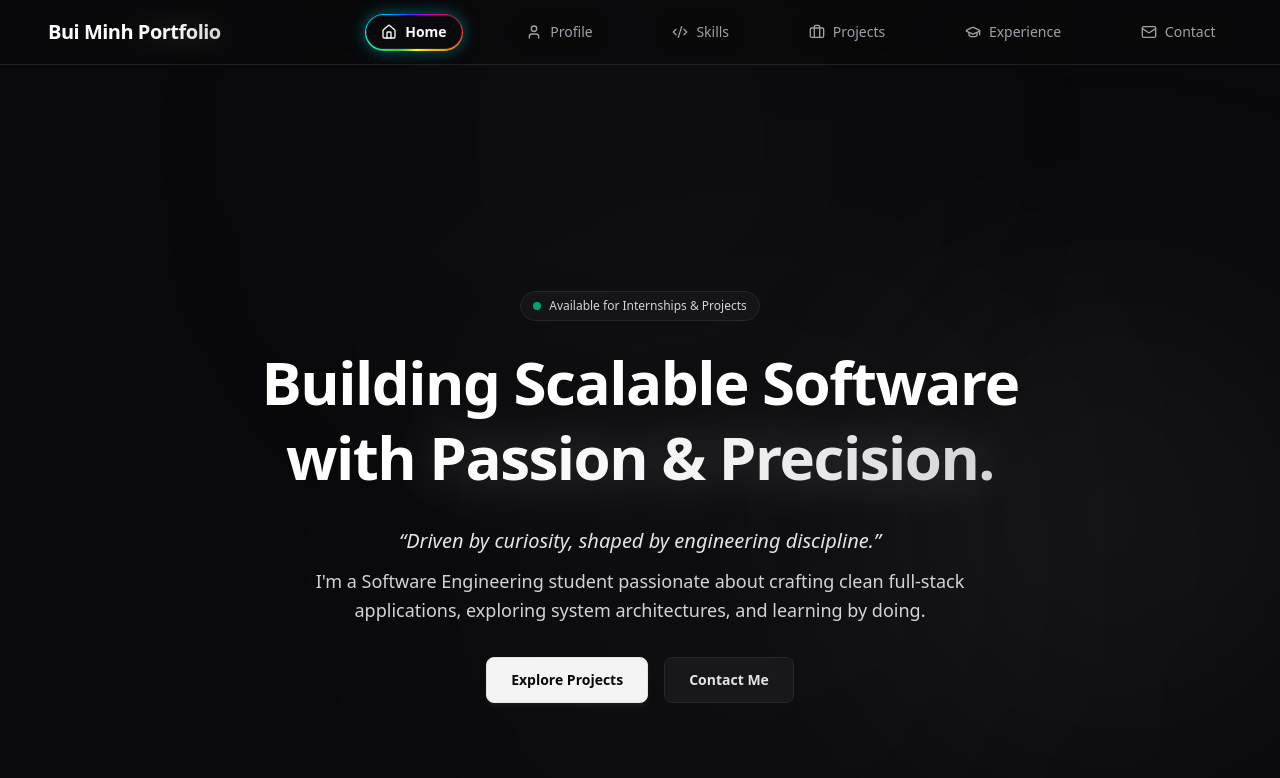
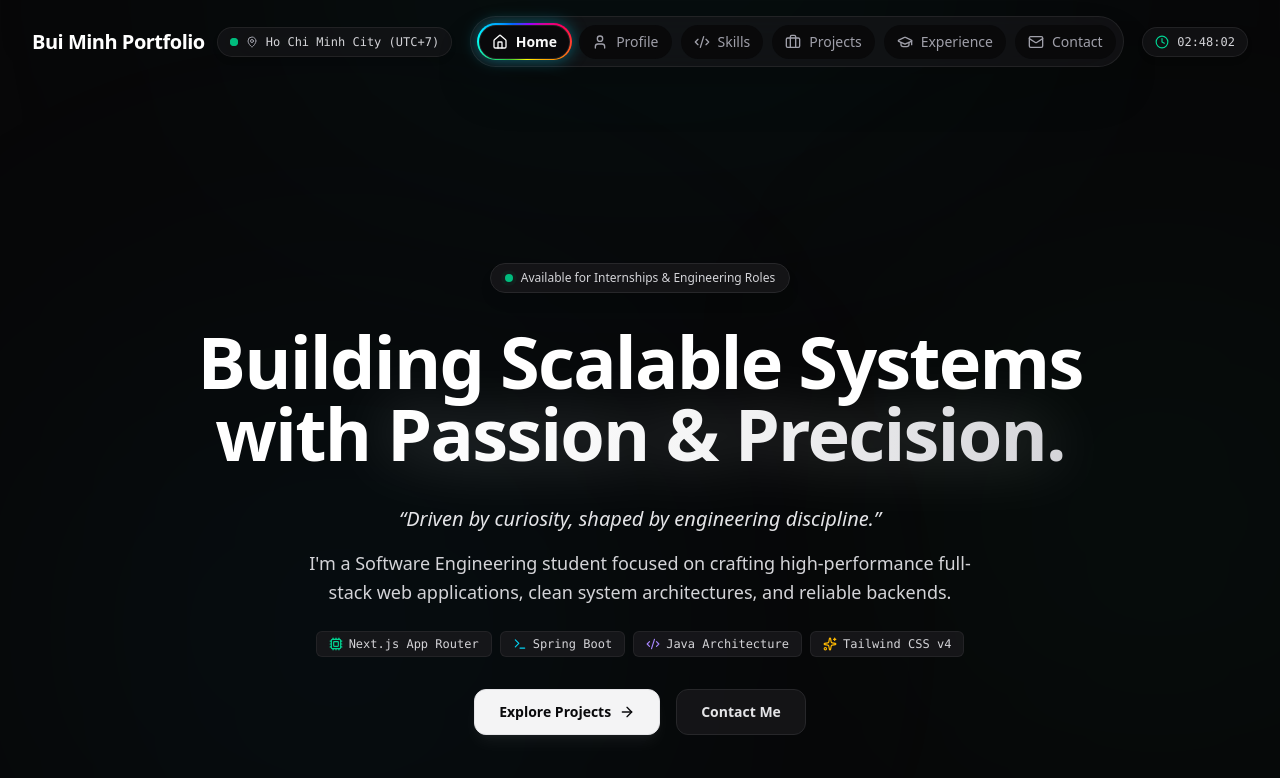
Before and after one commit to Personal-Portfolio-Website/Personal-Portfolio-FE, a Next.js app: page / in a window 1280 px wide. Shown: the top 778 px of the page. Built offline with nearby package versions, Linux system fonts and the light colour scheme.

Commit message:
style: remove extra code showcase and brighten navbar logo

```diff
--- a/src/app/layout.tsx
+++ b/src/app/layout.tsx
@@ -14,12 +14,12 @@ export default function RootLayout({
 }>) {
   return (
     <html lang="en" className="scroll-smooth">
-      <body className="bg-zinc-950 text-zinc-100 min-h-screen selection:bg-zinc-100 selection:text-zinc-950 relative antialiased overflow-x-hidden">
-        {/* Modern Monochromatic Ambient Dark Mesh */}
+      <body className="bg-[#070708] text-zinc-100 min-h-screen selection:bg-zinc-100 selection:text-zinc-950 relative antialiased overflow-x-hidden">
+        {/* Once UI / Magic Portfolio Ambient Glow Mesh */}
         <div className="fixed inset-0 pointer-events-none -z-10 overflow-hidden">
-          <div className="absolute -top-40 left-1/4 w-[600px] h-[600px] bg-zinc-400/5 rounded-full blur-[140px] animate-pulse" />
-          <div className="absolute top-1/3 -right-20 w-[500px] h-[500px] bg-zinc-300/5 rounded-full blur-[130px]" />
-          <div className="absolute -bottom-20 left-1/3 w-[650px] h-[650px] bg-white/[0.03] rounded-full blur-[150px]" />
+          <div className="absolute -top-40 left-1/2 -translate-x-1/2 w-[800px] h-[400px] bg-gradient-to-b from-emerald-500/10 via-cyan-500/5 to-transparent rounded-full blur-[140px]" />
+          <div className="absolute top-1/3 -right-32 w-[500px] h-[500px] bg-emerald-500/5 rounded-full blur-[140px]" />
+          <div className="absolute -bottom-32 left-10 w-[600px] h-[600px] bg-cyan-500/5 rounded-full blur-[160px]" />
         </div>
 
         <Navbar />
--- a/src/components/layout/Navbar.tsx
+++ b/src/components/layout/Navbar.tsx
@@ -1,5 +1,6 @@
 "use client";
 
+import { useEffect, useState } from "react";
 import Link from "next/link";
 import { usePathname } from "next/navigation";
 import {
@@ -8,7 +9,9 @@ import {
   Code2,
   Briefcase,
   GraduationCap,
-  Mail
+  Mail,
+  Clock,
+  MapPin
 } from "lucide-react";
 
 const NAV_ITEMS = [
@@ -22,26 +25,49 @@ const NAV_ITEMS = [
 
 export default function Navbar() {
   const pathname = usePathname();
+  const [timeString, setTimeString] = useState<string>("");
+
+  useEffect(() => {
+    const updateTime = () => {
+      const now = new Date();
+      setTimeString(
+        now.toLocaleTimeString("en-GB", {
+          hour12: false,
+          hour: "2-digit",
+          minute: "2-digit",
+          second: "2-digit",
+        })
+      );
+    };
+
+    updateTime();
+    const interval = setInterval(updateTime, 1000);
+    return () => clearInterval(interval);
+  }, []);
 
   return (
-    <header className="sticky top-0 z-50 w-full backdrop-blur-xl bg-zinc-950/70 border-b border-zinc-800/80">
-      <div className="w-full px-6 md:px-12 h-16 flex items-center justify-between">
-
-        {/* Logo bên trái */}
-        <div className="shrink-0">
+    <header className="sticky top-0 z-50 w-full pt-4 pb-2 px-4 md:px-8 max-w-7xl mx-auto flex items-center justify-between gap-4">
+      {/* Left: Brand & Location Badge */}
+      <div className="shrink-0 flex items-center gap-3">
         <Link
           href="/"
           className="text-xl font-extrabold tracking-tight text-white hover:opacity-90 transition-opacity"
         >
-            Bui Minh{" "}
-            <span className="bg-gradient-to-r from-white via-zinc-100 to-zinc-300 bg-clip-text text-transparent drop-shadow-[0_0_15px_rgba(255,255,255,0.2)]">
-              Portfolio
+          Bui Minh Portfolio
+        </Link>
+
+        <div className="hidden lg:flex items-center gap-2 px-3 py-1.5 rounded-full bg-zinc-900/60 border border-zinc-800/80 backdrop-blur-xl text-xs font-mono text-zinc-300 shadow-md">
+          <span className="relative flex h-2 w-2">
+            <span className="animate-ping absolute inline-flex h-full w-full rounded-full bg-emerald-400 opacity-75" />
+            <span className="relative inline-flex rounded-full h-2 w-2 bg-emerald-500" />
           </span>
-          </Link>
+          <MapPin className="w-3 h-3 text-zinc-400" />
+          <span>Ho Chi Minh City (UTC+7)</span>
+        </div>
       </div>
 
-        {/* Menu dạt rộng sang phải kèm Icon & LED 7 màu */}
-        <nav className="flex items-center justify-between flex-1 ml-12 md:ml-24 lg:ml-36">
+      {/* Center: Floating Capsule Navigation */}
+      <nav className="flex items-center gap-1.5 p-1.5 rounded-full bg-zinc-900/60 border border-zinc-800/80 backdrop-blur-xl shadow-2xl">
         {NAV_ITEMS.map((item) => {
           const isActive = pathname === item.href;
           const Icon = item.icon;
@@ -63,21 +89,28 @@ export default function Navbar() {
               />
 
               <div
-                  className={`relative z-10 px-3.5 py-1.5 rounded-full text-sm font-medium transition-colors duration-200 flex items-center gap-2 whitespace-nowrap ${
+                className={`relative z-10 px-3 py-1.5 rounded-full text-xs sm:text-sm font-medium transition-colors duration-200 flex items-center gap-1.5 sm:gap-2 whitespace-nowrap ${
                   isActive
                     ? "bg-zinc-950 text-zinc-50 font-semibold border border-zinc-800/80"
                     : "bg-zinc-950/90 text-zinc-400 group-hover:text-zinc-100 group-hover:bg-zinc-950 border border-transparent"
                 }`}
               >
-                  <Icon className={`w-4 h-4 transition-transform duration-200 group-hover:scale-110 ${
+                <Icon
+                  className={`w-3.5 h-3.5 sm:w-4 sm:h-4 transition-transform duration-200 group-hover:scale-110 ${
                     isActive ? "text-zinc-50" : "text-zinc-400 group-hover:text-zinc-200"
-                  }`} />
-                  {item.label}
+                  }`}
+                />
+                <span className="hidden sm:inline">{item.label}</span>
               </div>
             </Link>
           );
         })}
       </nav>
+
+      {/* Right: Live Digital Clock Display */}
+      <div className="shrink-0 hidden md:flex items-center gap-2 px-3 py-1.5 rounded-full bg-zinc-900/60 border border-zinc-800/80 backdrop-blur-xl text-xs font-mono text-zinc-300 shadow-md">
+        <Clock className="w-3.5 h-3.5 text-emerald-400 animate-pulse" />
+        <span>{timeString || "00:00:00"}</span>
       </div>
     </header>
   );
--- a/src/components/sections/Hero.tsx
+++ b/src/components/sections/Hero.tsx
@@ -1,21 +1,25 @@
 import Link from "next/link";
+import { ArrowRight, Sparkles, Terminal, Code2, Cpu } from "lucide-react";
 
 export default function Hero() {
   return (
     <section
       id="hero"
-      className="min-h-[calc(100vh-4rem)] flex flex-col justify-center items-center text-center px-6 py-12 max-w-4xl mx-auto"
+      className="min-h-[calc(100vh-5rem)] flex flex-col justify-center items-center text-center px-6 py-12 max-w-5xl mx-auto"
     >
       {/* Badge / Status Tag */}
-      <div className="inline-flex items-center gap-2 px-3 py-1.5 rounded-full bg-zinc-900/80 border border-zinc-800 text-zinc-300 text-xs font-medium mb-6 backdrop-blur-md">
-        <span className="w-2 h-2 rounded-full bg-emerald-400 animate-pulse"></span>
-        Available for Internships & Projects
+      <div className="inline-flex items-center gap-2 px-3.5 py-1.5 rounded-full bg-zinc-900/80 border border-zinc-800 text-zinc-300 text-xs font-medium mb-8 backdrop-blur-md shadow-lg">
+        <span className="relative flex h-2 w-2">
+          <span className="animate-ping absolute inline-flex h-full w-full rounded-full bg-emerald-400 opacity-75" />
+          <span className="relative inline-flex rounded-full h-2 w-2 bg-emerald-500" />
+        </span>
+        Available for Internships & Engineering Roles
       </div>
 
       {/* Main Heading */}
-      <h1 className="text-4xl sm:text-6xl font-extrabold text-white tracking-tight leading-tight pb-2">
-        Building Scalable Software with{" "}
-        <span className="text-transparent bg-clip-text bg-gradient-to-r from-white via-zinc-100 to-zinc-300 drop-shadow-[0_0_25px_rgba(255,255,255,0.2)]">
+      <h1 className="text-4xl sm:text-6xl lg:text-7xl font-extrabold text-white tracking-tight leading-none pb-3">
+        Building Scalable Systems with{" "}
+        <span className="text-transparent bg-clip-text bg-gradient-to-r from-white via-zinc-100 to-zinc-300 drop-shadow-[0_0_30px_rgba(255,255,255,0.25)]">
           Passion & Precision.
         </span>
       </h1>
@@ -25,22 +29,43 @@ export default function Hero() {
         <p className="text-lg sm:text-xl font-medium italic text-zinc-200">
           &ldquo;Driven by curiosity, shaped by engineering discipline.&rdquo;
         </p>
-        <p className="mt-3 text-base sm:text-lg text-zinc-300 leading-relaxed">
-          I&apos;m a Software Engineering student passionate about crafting clean full-stack applications, exploring system architectures, and learning by doing.
+        <p className="mt-4 text-base sm:text-lg text-zinc-300 leading-relaxed">
+          I&apos;m a Software Engineering student focused on crafting high-performance full-stack web applications, clean system architectures, and reliable backends.
         </p>
+      </div>
+
+      {/* Inline Interactive Keyword Badges */}
+      <div className="mt-6 flex flex-wrap items-center justify-center gap-2">
+        <span className="inline-flex items-center gap-1.5 px-3 py-1 rounded-md bg-zinc-900/90 border border-zinc-800/80 text-xs font-mono text-zinc-300">
+          <Cpu className="w-3.5 h-3.5 text-emerald-400" />
+          Next.js App Router
+        </span>
+        <span className="inline-flex items-center gap-1.5 px-3 py-1 rounded-md bg-zinc-900/90 border border-zinc-800/80 text-xs font-mono text-zinc-300">
+          <Terminal className="w-3.5 h-3.5 text-cyan-400" />
+          Spring Boot
+        </span>
+        <span className="inline-flex items-center gap-1.5 px-3 py-1 rounded-md bg-zinc-900/90 border border-zinc-800/80 text-xs font-mono text-zinc-300">
+          <Code2 className="w-3.5 h-3.5 text-violet-400" />
+          Java Architecture
+        </span>
+        <span className="inline-flex items-center gap-1.5 px-3 py-1 rounded-md bg-zinc-900/90 border border-zinc-800/80 text-xs font-mono text-zinc-300">
+          <Sparkles className="w-3.5 h-3.5 text-amber-400" />
+          Tailwind CSS v4
+        </span>
       </div>
 
       {/* CTA Buttons */}
       <div className="mt-8 flex flex-wrap items-center justify-center gap-4">
         <Link
           href="/projects"
-          className="px-6 py-3 text-sm font-semibold text-zinc-950 bg-zinc-100 hover:bg-white rounded-lg shadow-md shadow-white/5 border border-zinc-200 transition-all duration-200 ease-out hover:scale-[1.02] active:scale-[0.98]"
+          className="px-6 py-3 text-sm font-semibold text-zinc-950 bg-zinc-100 hover:bg-white rounded-xl shadow-lg shadow-white/5 border border-zinc-200 transition-all duration-200 ease-out hover:scale-[1.02] active:scale-[0.98] inline-flex items-center gap-2"
         >
           Explore Projects
+          <ArrowRight className="w-4 h-4" />
         </Link>
         <Link
           href="/contact"
-          className="px-6 py-3 text-sm font-semibold text-zinc-200 bg-zinc-900 hover:bg-zinc-800/80 hover:text-white rounded-lg border border-zinc-800 hover:border-zinc-700 transition-all duration-200 ease-out hover:scale-[1.02] active:scale-[0.98]"
+          className="px-6 py-3 text-sm font-semibold text-zinc-200 bg-zinc-900/80 hover:bg-zinc-800 hover:text-white rounded-xl border border-zinc-800 hover:border-zinc-700 transition-all duration-200 ease-out hover:scale-[1.02] active:scale-[0.98]"
         >
           Contact Me
         </Link>
```
Lines whose indentation alone changed are shown as unchanged.
